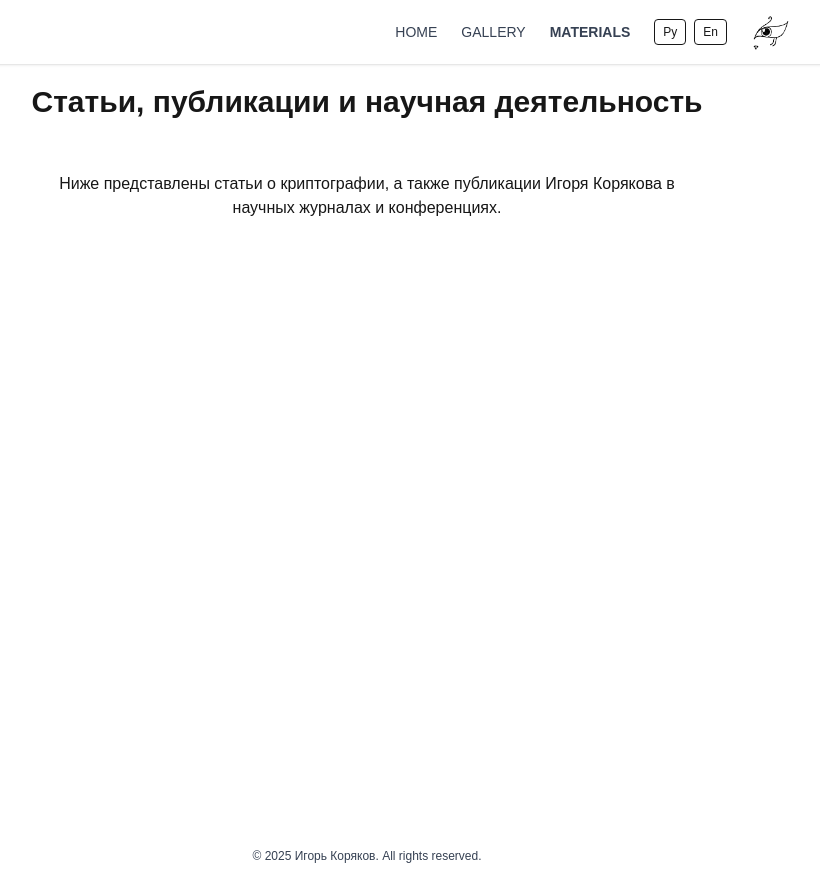
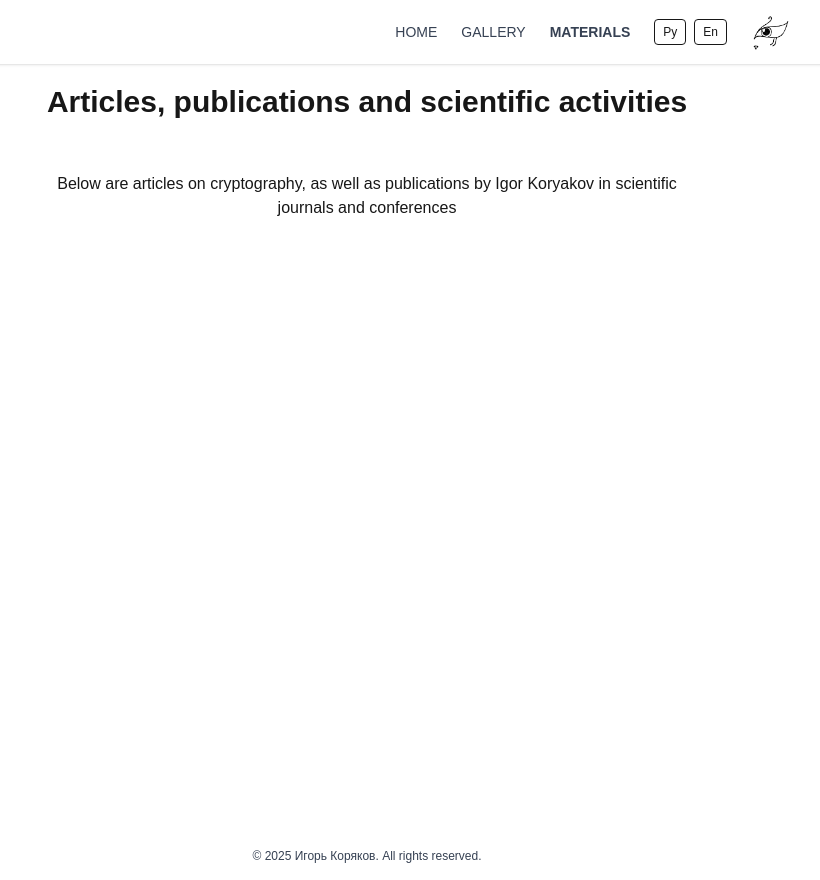
Before and after one commit to altruistor/papaGallery-frontend, a Next.js app: page /en/materials in a window 1280 px wide. Shown: the whole page, without its empty margins (273-1093 px from the left). Built offline with nearby package versions, Linux system fonts and the light colour scheme; no server answers.

Commit message:
added locale materials

```diff
--- a/components/Gallery.tsx
+++ b/components/Gallery.tsx
@@ -145,7 +145,7 @@ const Gallery = ({ images: apiImages, apiUrl }: GalleryProps) => {
             }`}
             onClick={() => setSelectedCategory(category)}
           >
-            {category === "all" ? t("all") : t(`category.${category}`)}
+            {category === "all" ? t("all") : t(`category.${category.trim()}`)}
           </button>
         ))}
       </div>
--- a/src/app/[locale]/materials/page.tsx
+++ b/src/app/[locale]/materials/page.tsx
@@ -2,6 +2,8 @@
 import React, { useEffect, useState } from "react";
 
 import Button from "../../../../components/Button";
+import { useTranslations } from "next-intl";
+
 
 type PdfDocument = {
   url: string;
@@ -9,6 +11,8 @@ type PdfDocument = {
 };
 
 const MaterialsPage = () => {
+
+  const t = useTranslations("materials-page");
 
   const apiUrl = process.env.NEXT_PUBLIC_API_URL;
 
@@ -48,12 +52,11 @@ const MaterialsPage = () => {
 
         <main className="fade-in flex flex-col items-center min-h-screen pt-16 px-4">
           <h1 className="text-3xl text-center font-bold py-5">
-            Статьи, публикации и научная деятельность
+            {t("title")}
           </h1>
           <div className="mt-8 mb-8 w-full max-w-2xl text-center pl-4 pr-4">
             <p>
-              Ниже представлены статьи о криптографии, а также публикации Игоря
-              Корякова в научных журналах и конференциях.
+              {t("subtitle")}
             </p>
           </div>
 
--- a/src/lang/en.json
+++ b/src/lang/en.json
@@ -11,7 +11,7 @@
     "materials": "Materials"
   },
   "gallery-page": {
-    "title": "Art gallery.",
+    "title": "Art gallery",
     "subtitle": "Selected works by Igor Koryakov, created in various graphic techniques"
   },
   "category": {
@@ -19,5 +19,9 @@
     "pyrography": "Pyrography",
     "painting": "Painting"
   },
-  "all": "All"
+  "all": "All",
+  "materials-page": {
+    "title": "Articles, publications and scientific activities",
+    "subtitle": "Below are articles on cryptography, as well as publications by Igor Koryakov in scientific journals and conferences"
+  }
 }
--- a/src/lang/ru.json
+++ b/src/lang/ru.json
@@ -20,5 +20,9 @@
     "pyrography": "Пирография",
     "painting": "Живопись"
   },
-  "all": "Все"
+  "all": "Все",
+  "materials-page": {
+    "title": "Статьи, публикации и научная деятельность",
+    "subtitle": "Ниже представлены статьи о криптографии, а также публикации Игоря Корякова в научных журналах и конференциях"
   }
+  }
```
